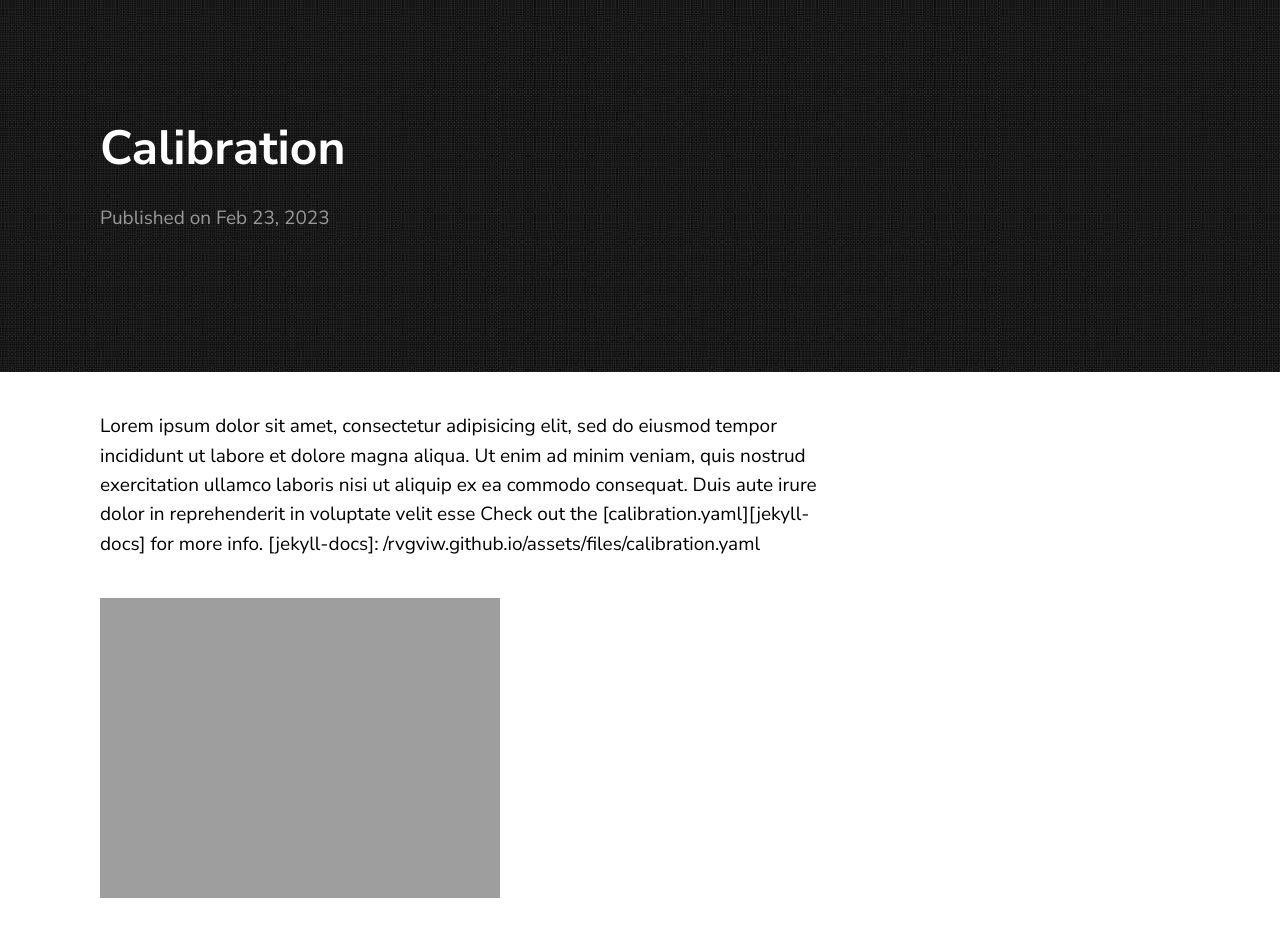
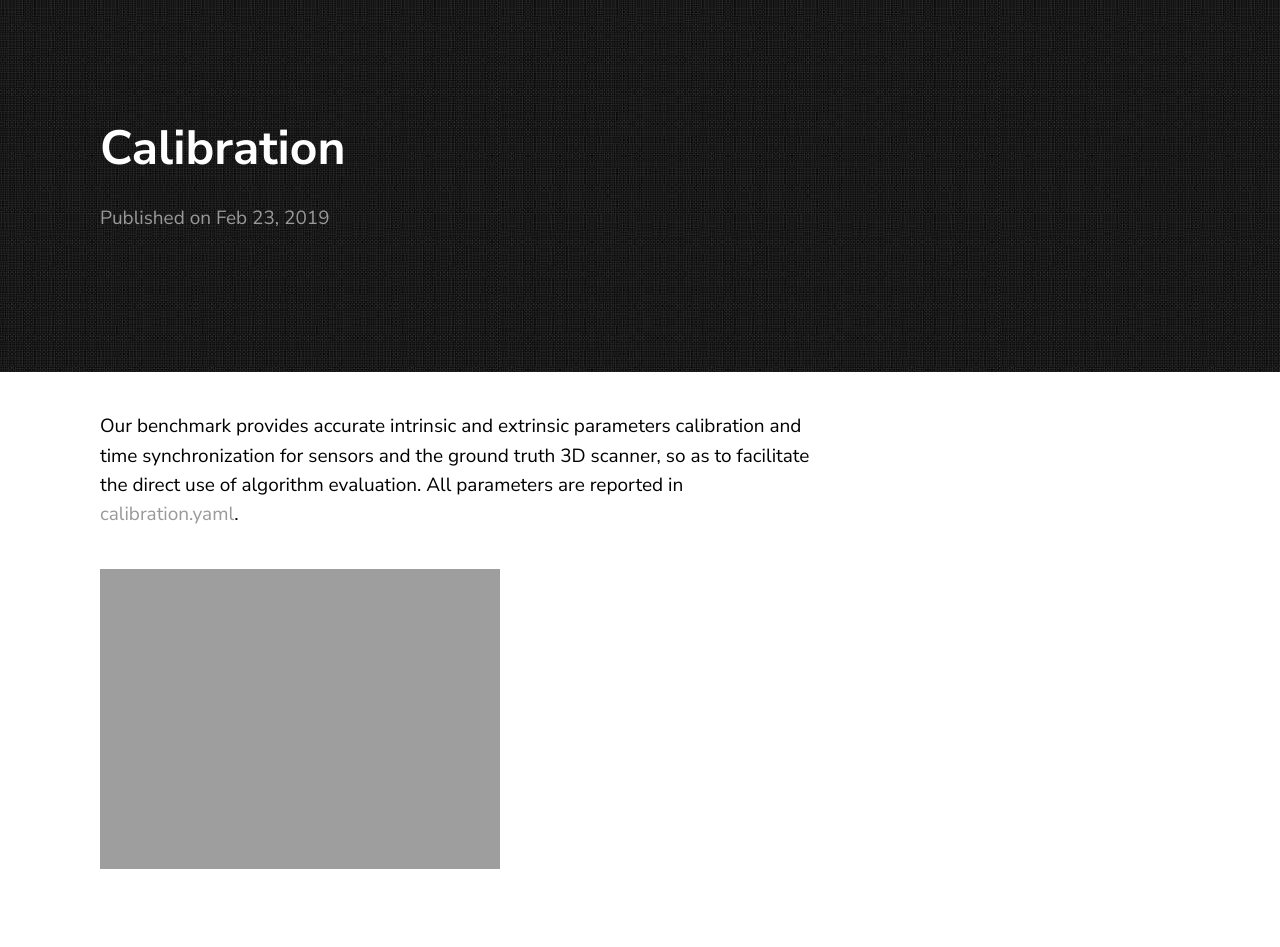
Before and after one commit to zydddd/rvgviw.github.io, a Jekyll site: the page built from _posts/2019-02-23-calibration.markdown, in a window 1280 px wide. Built offline with Jekyll 4.4.1, drawn with Linux system fonts in a browser that asks for light colours; after the commit the page ends 917 px from its top, so only the background shows below that.

Commit message:
first commit

```diff
--- a/_posts/2019-02-23-calibration.markdown
+++ b/_posts/2019-02-23-calibration.markdown
@@ -1,10 +1,10 @@
 ---
 layout: post
 title:  "Calibration"
-date:   2023-02-23 21:03:36 +0530
+# date:   2023-02-23 21:03:36 +0530
 ---
-Lorem ipsum dolor sit amet, consectetur adipisicing elit, sed do eiusmod tempor incididunt ut labore et dolore magna aliqua. Ut enim ad minim veniam, quis nostrud exercitation ullamco laboris nisi ut aliquip ex ea commodo consequat. Duis aute irure dolor in reprehenderit in voluptate velit esse
-Check out the [calibration.yaml][jekyll-docs] for more info.
+Our benchmark provides accurate intrinsic and extrinsic parameters calibration and time synchronization for sensors and the ground truth 3D scanner, so as to facilitate the direct use of algorithm evaluation. All parameters are reported in [calibration.yaml][jekyll-docs].
+
 [jekyll-docs]: {{ site.baseurl }}/assets/files/calibration.yaml
 
 
--- a/_posts/2019-06-30-coding-post.markdown
+++ b/_posts/2019-06-30-coding-post.markdown
@@ -2,7 +2,7 @@
 layout: post
 title:  "About"
 description: An example post which shows code rendering.
-date:   2023-02-23 21:03:36 +0530
+# date:   2023-02-23 21:03:36 +0530
 categories: Javascript NodeJS
 ---
 <img src="{{ site.baseurl }}/assets/textures/red.jpg">
```
